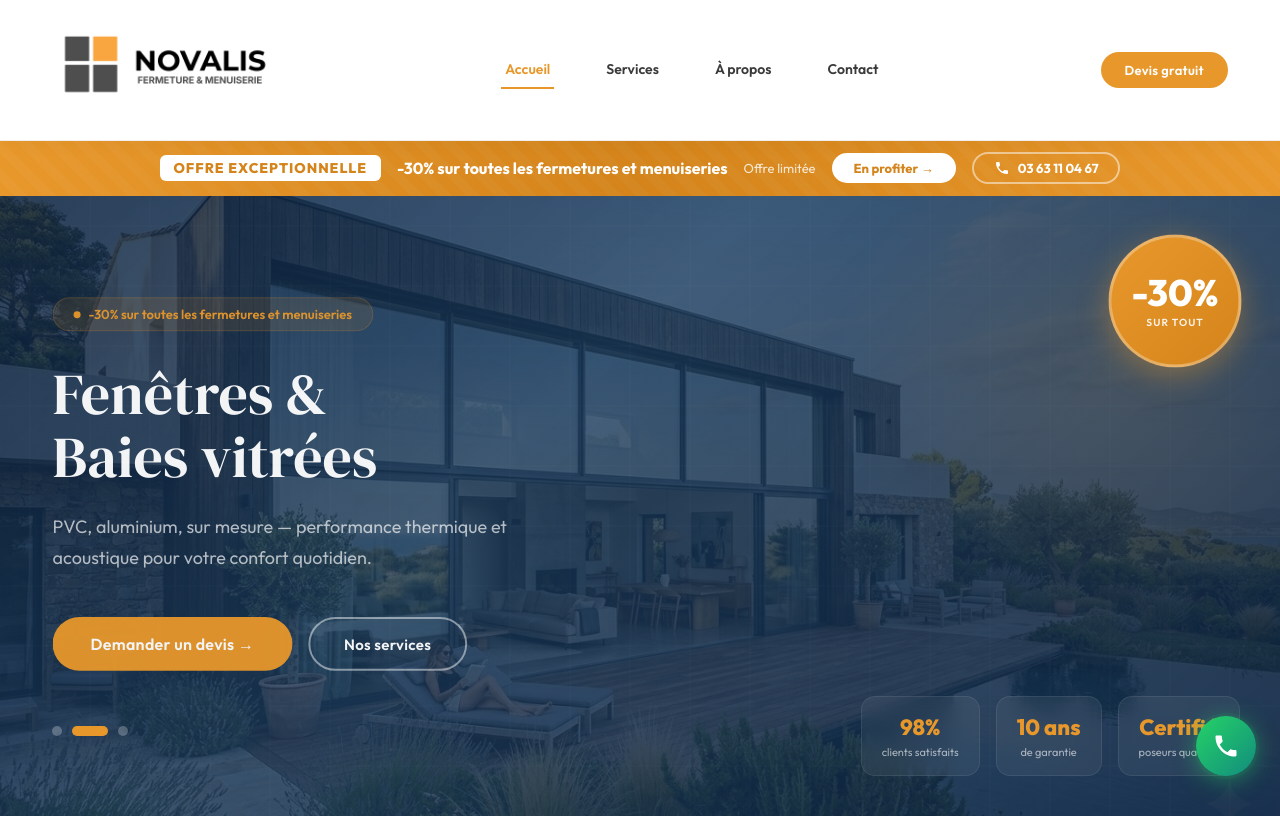
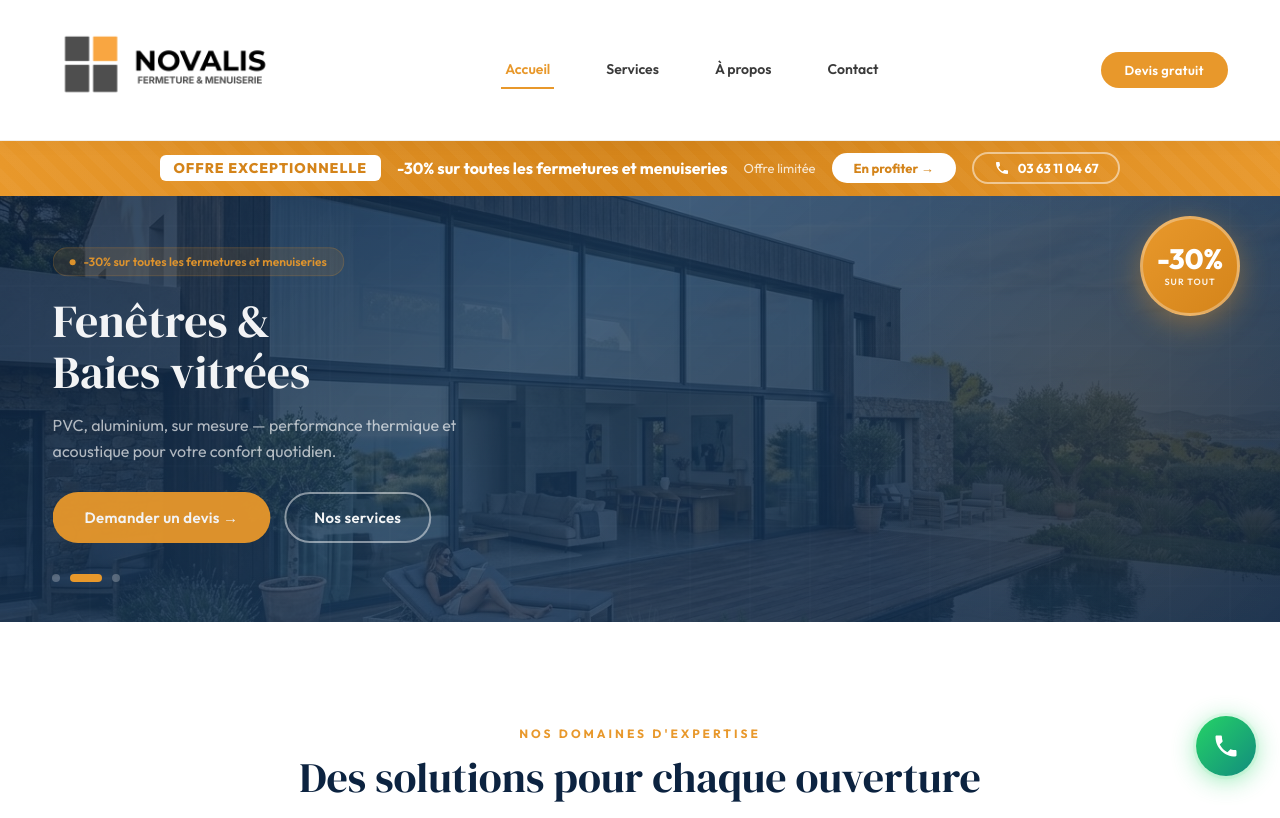
Before and after one commit to novalisenergie-byte/novalis-site, a React (Vite) app: page / in a window 1280 px wide. Shown: the top 818 px of the page. Built offline with nearby package versions, Linux system fonts and the light colour scheme.

Commit message:
modification site

```diff
--- a/src/App.jsx
+++ b/src/App.jsx
@@ -251,7 +251,7 @@ function PageAccueil({ setPage }) {
       {/* HERO */}
       <section style={{
         background: `linear-gradient(135deg, rgba(12,35,64,0.85) 0%, rgba(26,58,92,0.8) 40%, rgba(12,35,64,0.9) 100%), url(${slides[heroSlide].img}) center/cover no-repeat`,
-        minHeight: 620, display: "flex", alignItems: "center",
+        minHeight: 420, display: "flex", alignItems: "center",
         position: "relative", overflow: "hidden",
         transition: "background-image 0.8s ease"
       }}>
@@ -259,63 +259,50 @@ function PageAccueil({ setPage }) {
         <div style={{ position: "absolute", top: "-20%", right: "-10%", width: 600, height: 600, background: `radial-gradient(circle, rgba(232,152,43,0.1) 0%, transparent 65%)`, borderRadius: "50%" }} />
 
         {/* BADGE PROMO flottant */}
-        <div style={{
-          position: "absolute", top: 40, right: 40, zIndex: 10,
+        <div className="hero-badge" style={{
+          position: "absolute", top: 20, right: 40, zIndex: 10,
           background: "linear-gradient(135deg, #E8982B 0%, #D4841A 100%)",
-          borderRadius: "50%", width: 130, height: 130,
+          borderRadius: "50%", width: 100, height: 100,
           display: "flex", flexDirection: "column", alignItems: "center", justifyContent: "center",
           boxShadow: "0 8px 30px rgba(232,152,43,0.4)",
           animation: "promoPulse 2s ease-in-out infinite",
           border: "3px solid rgba(255,255,255,0.3)"
         }}>
-          <span style={{ fontSize: 36, fontWeight: 800, color: "#fff", lineHeight: 1 }}>-30%</span>
-          <span style={{ fontSize: 10, color: "rgba(255,255,255,0.9)", fontWeight: 600, textTransform: "uppercase", letterSpacing: 1, marginTop: 4 }}>sur tout</span>
+          <span style={{ fontSize: 28, fontWeight: 800, color: "#fff", lineHeight: 1 }}>-30%</span>
+          <span style={{ fontSize: 9, color: "rgba(255,255,255,0.9)", fontWeight: 600, textTransform: "uppercase", letterSpacing: 1, marginTop: 3 }}>sur tout</span>
         </div>
 
-        <div style={{ maxWidth: 1240, margin: "0 auto", padding: "100px 32px 80px", position: "relative", zIndex: 2, width: "100%" }}>
+        <div style={{ maxWidth: 1240, margin: "0 auto", padding: "50px 32px 40px", position: "relative", zIndex: 2, width: "100%" }}>
           <div key={heroSlide} style={{ animation: "heroTextIn 0.7s ease" }}>
-            <div style={{ display: "inline-flex", alignItems: "center", gap: 8, background: "rgba(232,152,43,0.12)", borderRadius: 50, padding: "8px 20px", marginBottom: 32, border: "1px solid rgba(232,152,43,0.2)" }}>
-              <span style={{ width: 7, height: 7, borderRadius: "50%", background: C.accent }} />
-              <span style={{ color: C.accent, fontSize: 13, fontWeight: 600 }}>-30% sur toutes les fermetures et menuiseries</span>
+            <div style={{ display: "inline-flex", alignItems: "center", gap: 8, background: "rgba(232,152,43,0.12)", borderRadius: 50, padding: "6px 16px", marginBottom: 20, border: "1px solid rgba(232,152,43,0.2)" }}>
+              <span style={{ width: 6, height: 6, borderRadius: "50%", background: C.accent }} />
+              <span style={{ color: C.accent, fontSize: 12, fontWeight: 600 }}>-30% sur toutes les fermetures et menuiseries</span>
             </div>
 
-            <h1 style={{ fontFamily: "'DM Serif Display', serif", fontSize: 58, fontWeight: 400, color: C.white, lineHeight: 1.08, maxWidth: 700, marginBottom: 24, whiteSpace: "pre-line" }}>
+            <h1 style={{ fontFamily: "'DM Serif Display', serif", fontSize: 46, fontWeight: 400, color: C.white, lineHeight: 1.1, maxWidth: 650, marginBottom: 16, whiteSpace: "pre-line" }}>
               {slides[heroSlide].title}
             </h1>
-            <p style={{ color: "rgba(255,255,255,0.7)", fontSize: 18, lineHeight: 1.7, maxWidth: 520, marginBottom: 44 }}>
+            <p style={{ color: "rgba(255,255,255,0.7)", fontSize: 16, lineHeight: 1.6, maxWidth: 480, marginBottom: 28 }}>
               {slides[heroSlide].sub}
             </p>
 
-            <div style={{ display: "flex", gap: 16, flexWrap: "wrap" }}>
-              <Btn onClick={() => setPage("contact")} style={{ fontSize: 16, padding: "17px 38px" }}>
+            <div style={{ display: "flex", gap: 14, flexWrap: "wrap" }}>
+              <Btn onClick={() => setPage("contact")} style={{ fontSize: 15, padding: "14px 32px" }}>
                 Demander un devis →
               </Btn>
-              <Btn variant="outlineLight" onClick={() => setPage("services")}>Nos services</Btn>
+              <Btn variant="outlineLight" onClick={() => setPage("services")} style={{ padding: "14px 28px" }}>Nos services</Btn>
             </div>
           </div>
 
-          <div style={{ display: "flex", gap: 10, marginTop: 56 }}>
+          <div style={{ display: "flex", gap: 10, marginTop: 32 }}>
             {slides.map((_, i) => (
               <button key={i} onClick={() => setHeroSlide(i)} style={{
-                width: i === heroSlide ? 36 : 10, height: 10, borderRadius: i === heroSlide ? 5 : "50%",
+                width: i === heroSlide ? 32 : 8, height: 8, borderRadius: i === heroSlide ? 4 : "50%",
                 background: i === heroSlide ? C.accent : "rgba(255,255,255,0.25)",
                 border: "none", cursor: "pointer", transition: "all 0.4s"
               }} />
             ))}
           </div>
-        </div>
-
-        <div className="hero-badge" style={{ position: "absolute", right: 40, bottom: 40, display: "flex", gap: 16 }}>
-          {[
-            { n: "98%", s: "clients satisfaits" },
-            { n: "10 ans", s: "de garantie" },
-            { n: "Certifié", s: "poseurs qualifiés" },
-          ].map((b, i) => (
-            <div key={i} style={{ background: "rgba(255,255,255,0.06)", backdropFilter: "blur(10px)", borderRadius: 14, padding: "16px 20px", border: "1px solid rgba(255,255,255,0.08)", textAlign: "center" }}>
-              <div style={{ fontSize: 22, fontWeight: 800, color: C.accent }}>{b.n}</div>
-              <div style={{ fontSize: 11, color: "rgba(255,255,255,0.6)", marginTop: 4 }}>{b.s}</div>
-            </div>
-          ))}
         </div>
       </section>
 
```
